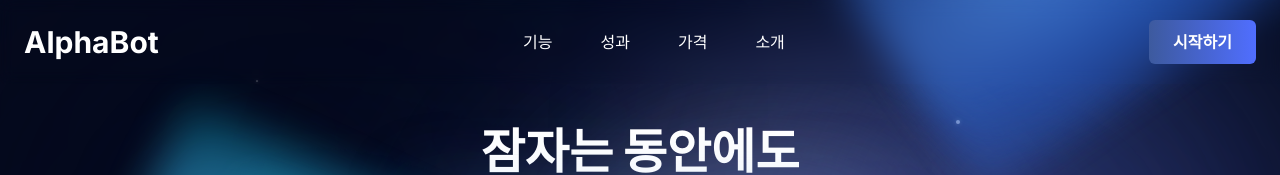
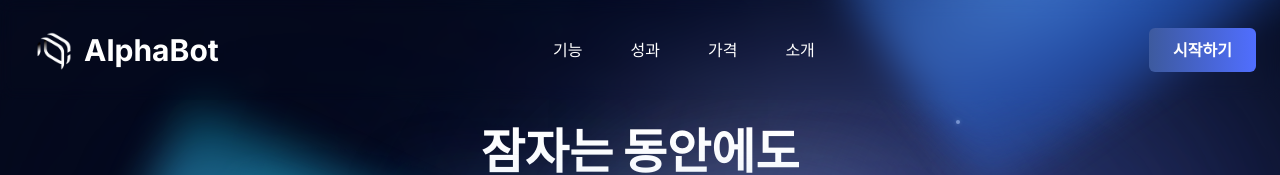
Before and after one commit to southouse/alphabot-homepage2, a Next.js app: page / in a window 1280 px wide. Shown: the top 175 px of the page. Built offline with nearby package versions, Linux system fonts and the light colour scheme.

Commit message:
add: AlphaBot logo to vanbar

```diff
--- a/components/Navbar.tsx
+++ b/components/Navbar.tsx
@@ -13,8 +13,8 @@ export default function Navbar() {
     >
       <div className="container mx-auto px-6 py-5">
         <div className="flex items-center justify-between">
-          <Link href="/" className="text-3xl font-bold text-white hover:text-accent transition-colors">
-            AlphaBot
+          <Link href="/" className="flex items-center text-3xl font-bold text-white hover:text-accent transition-colors">
+            <img src="/images/alphabot-logo.png" alt="" style={{width: "60px", objectFit: "contain"}} />AlphaBot
           </Link>
 
           <div className="hidden md:flex items-center space-x-12">
```
Also changed, not shown: public/images/alphabot-logo.png (added).
